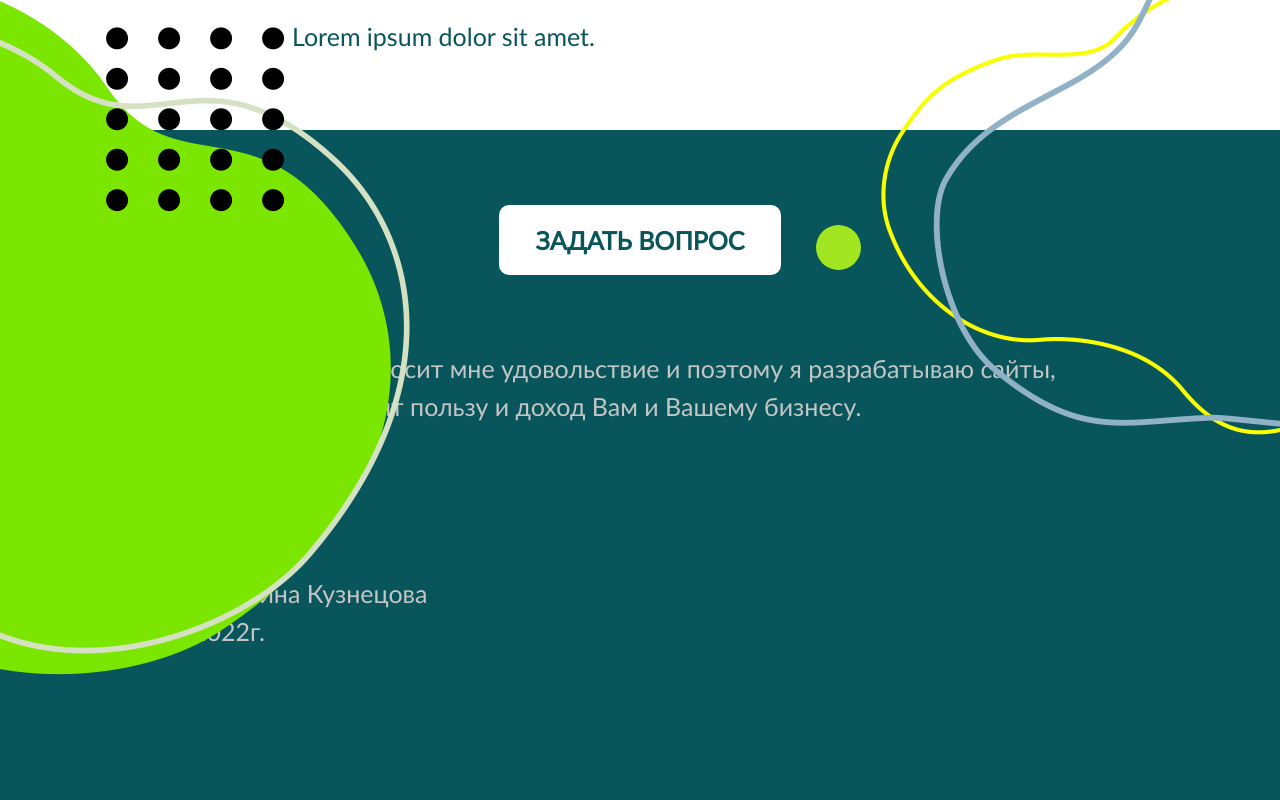
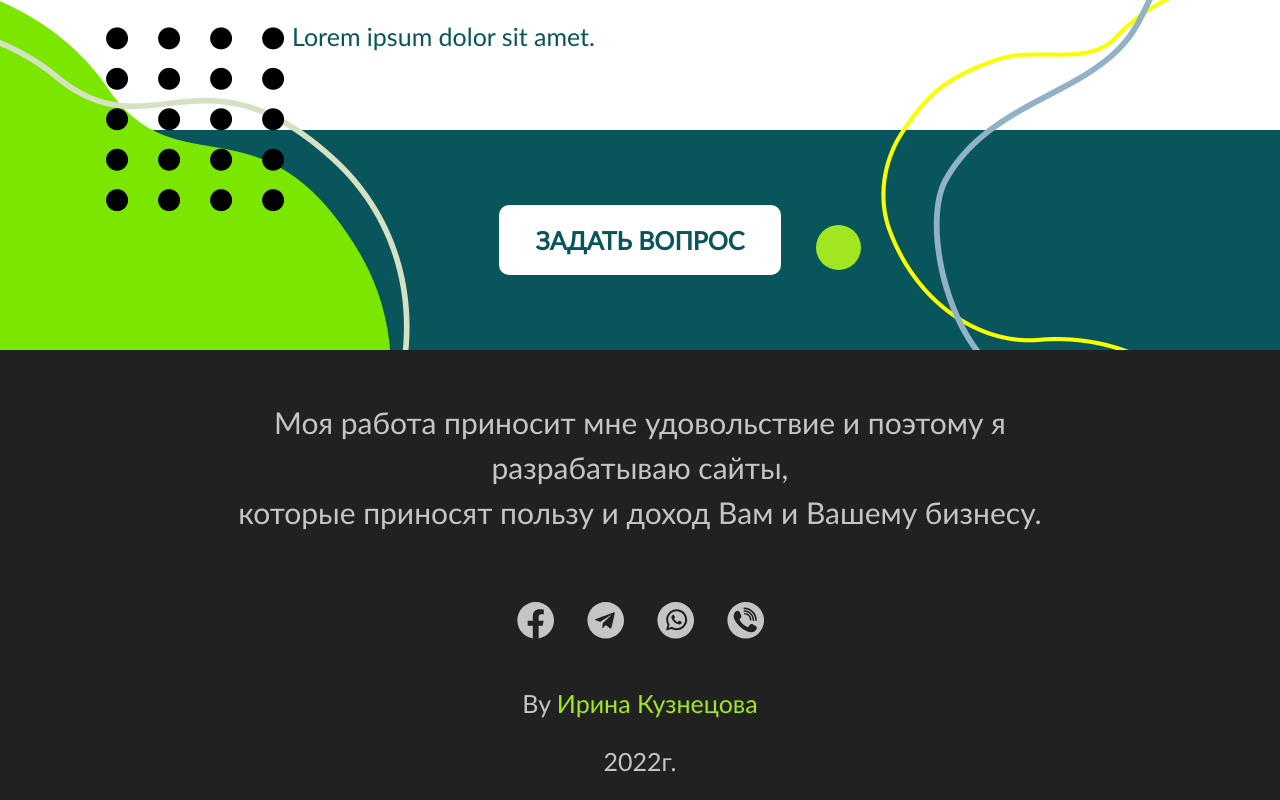
Before and after one commit to ColorOfMagestic/my_portfolio, a website: page source/index.html in a window 1280 px wide. Shown: the part 3553-4353 px from the top of the page. Before the commit the page ends 4228 px from the top, so only its background shows below. Drawn offline with nearby package versions, Linux system fonts and the light colour scheme; files that its build step writes are made by us from their sources.

Commit message:
стили footer

```diff
--- /dev/null
+++ b/source/sass/blocks/footer.scss
@@ -0,0 +1,30 @@
+.page-footer {
+  max-height: 100vh;
+  position: relative;
+  z-index: 10;
+  background-color: $footerColor;
+  .slogan {
+    padding: 3.125rem 0;
+    font-size: 1.875rem;
+    text-align: center;
+  }
+  .info_links-list {
+    @extend %info_links-list;
+    height: 70px;
+    justify-content: center;
+  }
+  .copyright_wrapper {
+    display: flex;
+    flex-direction: column;
+    align-items: center;
+    .autor {
+      margin: 1.875rem 0 1.25rem;
+      .autor-link {
+        color: $greenColor;
+      }
+    }
+    .year {
+      margin-bottom: 1.25rem;
+    }
+  }
+}
--- a/source/sass/style.scss
+++ b/source/sass/style.scss
@@ -11,6 +11,7 @@
 @import "blocks/portfolio.scss";
 @import "blocks/skills.scss";
 @import "blocks/conditions.scss";
+@import "blocks/footer.scss";
 
 // components
 @import "components/decoration.scss";
```
